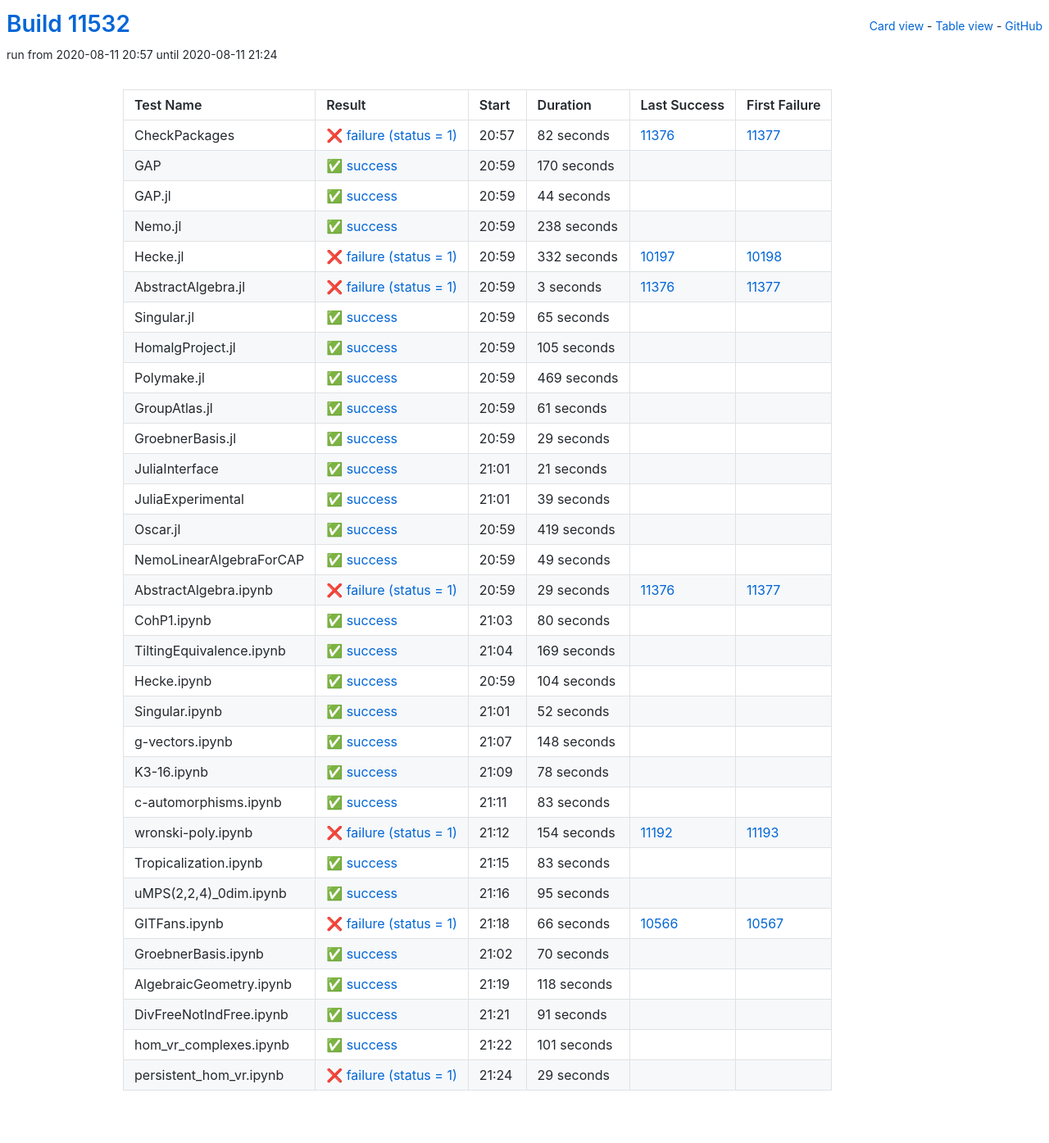
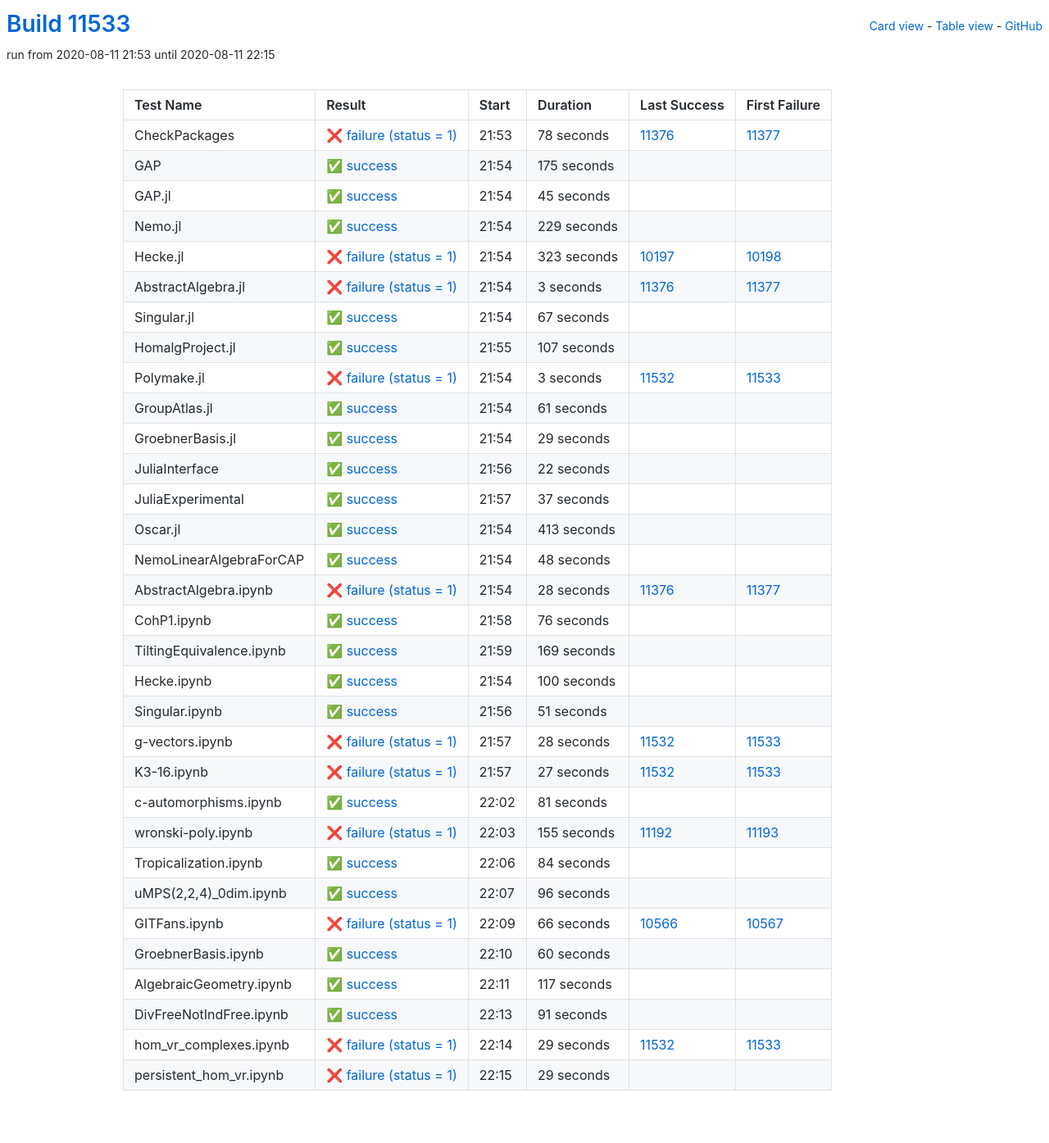
Before and after one commit to oscar-system/oscar-ci-status, a Jekyll site: the page built from table.html, in a window 1280 px wide. Shown: the whole page at 82% size. Built offline with Jekyll 4.4.1, drawn with Linux system fonts in a browser that asks for light colours.

Commit message:
Build #11533

```diff
--- a/_data/ci.yml
+++ b/_data/ci.yml
@@ -1,6 +1,6 @@
 ---
-build: 11532
-build_url: https://oscarci.mathematik.uni-kl.de/job/oscar/11532/
+build: 11533
+build_url: https://oscarci.mathematik.uni-kl.de/job/oscar/11533/
 job: oscar
 organization: oscar-system
 repo: oscar-ci-status
@@ -8,68 +8,68 @@
 tests:
 - name: CheckPackages
   id: checkpackages
-  log: https://oscarci.mathematik.uni-kl.de/job/oscar/11532/artifact/logs/build-11532/CheckPackages.log
-  start: 2020-08-11 20:57
+  log: https://oscarci.mathematik.uni-kl.de/job/oscar/11533/artifact/logs/build-11533/CheckPackages.log
+  start: 2020-08-11 21:53
   success: false
   exitcode: 1
   status: failure
-  duration: 82
+  duration: 78
   last_success: 11376
   last_success_url: https://oscarci.mathematik.uni-kl.de/job/oscar/11376/
   first_failure: 11377
   first_failure_url: https://oscarci.mathematik.uni-kl.de/job/oscar/11377/
 - name: GAP
   id: gap
-  log: https://oscarci.mathematik.uni-kl.de/job/oscar/11532/artifact/logs/build-11532/GAP.log
-  start: 2020-08-11 20:59
+  log: https://oscarci.mathematik.uni-kl.de/job/oscar/11533/artifact/logs/build-11533/GAP.log
+  start: 2020-08-11 21:54
   success: true
   exitcode: 0
   status: success
-  duration: 170
+  duration: 175
   last_success: false
   last_success_url:
   first_failure: false
   first_failure_url:
 - name: GAP.jl
   id: gap-jl
-  log: https://oscarci.mathematik.uni-kl.de/job/oscar/11532/artifact/logs/build-11532/GAP.jl.log
-  start: 2020-08-11 20:59
+  log: https://oscarci.mathematik.uni-kl.de/job/oscar/11533/artifact/logs/build-11533/GAP.jl.log
+  start: 2020-08-11 21:54
   success: true
   exitcode: 0
   status: success
-  duration: 44
+  duration: 45
   last_success: false
   last_success_url:
   first_failure: false
   first_failure_url:
 - name: Nemo.jl
   id: nemo-jl
-  log: https://oscarci.mathematik.uni-kl.de/job/oscar/11532/artifact/logs/build-11532/Nemo.jl.log
-  start: 2020-08-11 20:59
+  log: https://oscarci.mathematik.uni-kl.de/job/oscar/11533/artifact/logs/build-11533/Nemo.jl.log
+  start: 2020-08-11 21:54
   success: true
   exitcode: 0
   status: success
-  duration: 238
+  duration: 229
   last_success: false
   last_success_url:
   first_failure: false
   first_failure_url:
 - name: Hecke.jl
   id: hecke-jl
-  log: https://oscarci.mathematik.uni-kl.de/job/oscar/11532/artifact/logs/build-11532/Hecke.jl.log
-  start: 2020-08-11 20:59
+  log: https://oscarci.mathematik.uni-kl.de/job/oscar/11533/artifact/logs/build-11533/Hecke.jl.log
+  start: 2020-08-11 21:54
   success: false
   exitcode: 1
   status: failure
-  duration: 332
+  duration: 323
   last_success: 10197
   last_success_url: https://oscarci.mathematik.uni-kl.de/job/oscar/10197/
   first_failure: 10198
   first_failure_url: https://oscarci.mathematik.uni-kl.de/job/oscar/10198/
 - name: AbstractAlgebra.jl
   id: abstractalgebra-jl
-  log: https://oscarci.mathematik.uni-kl.de/job/oscar/11532/artifact/logs/build-11532/AbstractAlgebra.jl.log
-  start: 2020-08-11 20:59
+  log: https://oscarci.mathematik.uni-kl.de/job/oscar/11533/artifact/logs/build-11533/AbstractAlgebra.jl.log
+  start: 2020-08-11 21:54
   success: false
   exitcode: 1
   status: failure
@@ -80,44 +80,44 @@
   first_failure_url: https://oscarci.mathematik.uni-kl.de/job/oscar/11377/
 - name: Singular.jl
   id: singular-jl
-  log: https://oscarci.mathematik.uni-kl.de/job/oscar/11532/artifact/logs/build-11532/Singular.jl.log
-  start: 2020-08-11 20:59
+  log: https://oscarci.mathematik.uni-kl.de/job/oscar/11533/artifact/logs/build-11533/Singular.jl.log
+  start: 2020-08-11 21:54
   success: true
   exitcode: 0
   status: success
-  duration: 65
+  duration: 67
   last_success: false
   last_success_url:
   first_failure: false
   first_failure_url:
 - name: HomalgProject.jl
   id: homalgproject-jl
-  log: https://oscarci.mathematik.uni-kl.de/job/oscar/11532/artifact/logs/build-11532/HomalgProject.jl.log
-  start: 2020-08-11 20:59
+  log: https://oscarci.mathematik.uni-kl.de/job/oscar/11533/artifact/logs/build-11533/HomalgProject.jl.log
+  start: 2020-08-11 21:55
   success: true
   exitcode: 0
   status: success
-  duration: 105
+  duration: 107
   last_success: false
   last_success_url:
   first_failure: false
   first_failure_url:
 - name: Polymake.jl
   id: polymake-jl
-  log: https://oscarci.mathematik.uni-kl.de/job/oscar/11532/artifact/logs/build-11532/Polymake.jl.log
-  start: 2020-08-11 20:59
-  success: true
-  exitcode: 0
-  status: success
-  duration: 469
-  last_success: false
-  last_success_url:
-  first_failure: false
-  first_failure_url:
+  log: https://oscarci.mathematik.uni-kl.de/job/oscar/11533/artifact/logs/build-11533/Polymake.jl.log
+  start: 2020-08-11 21:54
+  success: false
+  exitcode: 1
+  status: failure
+  duration: 3
+  last_success: 11532
+  last_success_url: https://oscarci.mathematik.uni-kl.de/job/oscar/11532/
+  first_failure: 11533
+  first_failure_url: https://oscarci.mathematik.uni-kl.de/job/oscar/11533/
 - name: GroupAtlas.jl
   id: groupatlas-jl
-  log: https://oscarci.mathematik.uni-kl.de/job/oscar/11532/artifact/logs/build-11532/GroupAtlas.jl.log
-  start: 2020-08-11 20:59
+  log: https://oscarci.mathematik.uni-kl.de/job/oscar/11533/artifact/logs/build-11533/GroupAtlas.jl.log
+  start: 2020-08-11 21:54
   success: true
   exitcode: 0
   status: success
@@ -128,8 +128,8 @@
   first_failure_url:
 - name: GroebnerBasis.jl
   id: groebnerbasis-jl
-  log: https://oscarci.mathematik.uni-kl.de/job/oscar/11532/artifact/logs/build-11532/GroebnerBasis.jl.log
-  start: 2020-08-11 20:59
+  log: https://oscarci.mathematik.uni-kl.de/job/oscar/11533/artifact/logs/build-11533/GroebnerBasis.jl.log
+  start: 2020-08-11 21:54
   success: true
   exitcode: 0
   status: success
@@ -140,80 +140,80 @@
   first_failure_url:
 - name: JuliaInterface
   id: juliainterface
-  log: https://oscarci.mathematik.uni-kl.de/job/oscar/11532/artifact/logs/build-11532/JuliaInterface.log
-  start: 2020-08-11 21:01
+  log: https://oscarci.mathematik.uni-kl.de/job/oscar/11533/artifact/logs/build-11533/JuliaInterface.log
+  start: 2020-08-11 21:56
   success: true
   exitcode: 0
   status: success
-  duration: 21
+  duration: 22
   last_success: false
   last_success_url:
   first_failure: false
   first_failure_url:
 - name: JuliaExperimental
   id: juliaexperimental
-  log: https://oscarci.mathematik.uni-kl.de/job/oscar/11532/artifact/logs/build-11532/JuliaExperimental.log
-  start: 2020-08-11 21:01
+  log: https://oscarci.mathematik.uni-kl.de/job/oscar/11533/artifact/logs/build-11533/JuliaExperimental.log
+  start: 2020-08-11 21:57
   success: true
   exitcode: 0
   status: success
-  duration: 39
+  duration: 37
   last_success: false
   last_success_url:
   first_failure: false
   first_failure_url:
 - name: Oscar.jl
   id: oscar-jl
-  log: https://oscarci.mathematik.uni-kl.de/job/oscar/11532/artifact/logs/build-11532/Oscar.jl.log
-  start: 2020-08-11 20:59
+  log: https://oscarci.mathematik.uni-kl.de/job/oscar/11533/artifact/logs/build-11533/Oscar.jl.log
+  start: 2020-08-11 21:54
   success: true
   exitcode: 0
   status: success
-  duration: 419
+  duration: 413
   last_success: false
   last_success_url:
   first_failure: false
   first_failure_url:
 - name: NemoLinearAlgebraForCAP
   id: nemolinearalgebraforcap
-  log: https://oscarci.mathematik.uni-kl.de/job/oscar/11532/artifact/logs/build-11532/NemoLinearAlgebraForCAP.log
-  start: 2020-08-11 20:59
+  log: https://oscarci.mathematik.uni-kl.de/job/oscar/11533/artifact/logs/build-11533/NemoLinearAlgebraForCAP.log
+  start: 2020-08-11 21:54
   success: true
   exitcode: 0
   status: success
-  duration: 49
+  duration: 48
   last_success: false
   last_success_url:
   first_failure: false
   first_failure_url:
 - name: AbstractAlgebra.ipynb
   id: abstractalgebra-ipynb
-  log: https://oscarci.mathematik.uni-kl.de/job/oscar/11532/artifact/logs/build-11532/AbstractAlgebra.ipynb.log
-  start: 2020-08-11 20:59
+  log: https://oscarci.mathematik.uni-kl.de/job/oscar/11533/artifact/logs/build-11533/AbstractAlgebra.ipynb.log
+  start: 2020-08-11 21:54
   success: false
   exitcode: 1
   status: failure
-  duration: 29
+  duration: 28
   last_success: 11376
   last_success_url: https://oscarci.mathematik.uni-kl.de/job/oscar/11376/
   first_failure: 11377
   first_failure_url: https://oscarci.mathematik.uni-kl.de/job/oscar/11377/
 - name: CohP1.ipynb
   id: cohp1-ipynb
-  log: https://oscarci.mathematik.uni-kl.de/job/oscar/11532/artifact/logs/build-11532/CohP1.ipynb.log
-  start: 2020-08-11 21:03
+  log: https://oscarci.mathematik.uni-kl.de/job/oscar/11533/artifact/logs/build-11533/CohP1.ipynb.log
+  start: 2020-08-11 21:58
   success: true
   exitcode: 0
   status: success
-  duration: 80
+  duration: 76
   last_success: false
   last_success_url:
   first_failure: false
   first_failure_url:
 - name: TiltingEquivalence.ipynb
   id: tiltingequivalence-ipynb
-  log: https://oscarci.mathematik.uni-kl.de/job/oscar/11532/artifact/logs/build-11532/TiltingEquivalence.ipynb.log
-  start: 2020-08-11 21:04
+  log: https://oscarci.mathematik.uni-kl.de/job/oscar/11533/artifact/logs/build-11533/TiltingEquivalence.ipynb.log
+  start: 2020-08-11 21:59
   success: true
   exitcode: 0
   status: success
@@ -224,104 +224,104 @@
   first_failure_url:
 - name: Hecke.ipynb
   id: hecke-ipynb
-  log: https://oscarci.mathematik.uni-kl.de/job/oscar/11532/artifact/logs/build-11532/Hecke.ipynb.log
-  start: 2020-08-11 20:59
+  log: https://oscarci.mathematik.uni-kl.de/job/oscar/11533/artifact/logs/build-11533/Hecke.ipynb.log
+  start: 2020-08-11 21:54
   success: true
   exitcode: 0
   status: success
-  duration: 104
+  duration: 100
   last_success: false
   last_success_url:
   first_failure: false
   first_failure_url:
 - name: Singular.ipynb
   id: singular-ipynb
-  log: https://oscarci.mathematik.uni-kl.de/job/oscar/11532/artifact/logs/build-11532/Singular.ipynb.log
-  start: 2020-08-11 21:01
+  log: https://oscarci.mathematik.uni-kl.de/job/oscar/11533/artifact/logs/build-11533/Singular.ipynb.log
+  start: 2020-08-11 21:56
   success: true
   exitcode: 0
   status: success
-  duration: 52
+  duration: 51
   last_success: false
   last_success_url:
   first_failure: false
   first_failure_url:
 - name: g-vectors.ipynb
   id: g-vectors-ipynb
-  log: https://oscarci.mathematik.uni-kl.de/job/oscar/11532/artifact/logs/build-11532/g-vectors.ipynb.log
-  start: 2020-08-11 21:07
+  log: https://oscarci.mathematik.uni-kl.de/job/oscar/11533/artifact/logs/build-11533/g-vectors.ipynb.log
+  start: 2020-08-11 21:57
+  success: false
+  exitcode: 1
+  status: failure
+  duration: 28
+  last_success: 11532
+  last_success_url: https://oscarci.mathematik.uni-kl.de/job/oscar/11532/
+  first_failure: 11533
+  first_failure_url: https://oscarci.mathematik.uni-kl.de/job/oscar/11533/
+- name: K3-16.ipynb
+  id: k3-16-ipynb
+  log: https://oscarci.mathematik.uni-kl.de/job/oscar/11533/artifact/logs/build-11533/K3-16.ipynb.log
+  start: 2020-08-11 21:57
+  success: false
+  exitcode: 1
+  status: failure
+  duration: 27
+  last_success: 11532
+  last_success_url: https://oscarci.mathematik.uni-kl.de/job/oscar/11532/
+  first_failure: 11533
+  first_failure_url: https://oscarci.mathematik.uni-kl.de/job/oscar/11533/
+- name: c-automorphisms.ipynb
+  id: c-automorphisms-ipynb
+  log: https://oscarci.mathematik.uni-kl.de/job/oscar/11533/artifact/logs/build-11533/c-automorphisms.ipynb.log
+  start: 2020-08-11 22:02
   success: true
   exitcode: 0
   status: success
-  duration: 148
-  last_success: false
-  last_success_url:
-  first_failure: false
-  first_failure_url:
-- name: K3-16.ipynb
-  id: k3-16-ipynb
-  log: https://oscarci.mathematik.uni-kl.de/job/oscar/11532/artifact/logs/build-11532/K3-16.ipynb.log
-  start: 2020-08-11 21:09
-  success: true
-  exitcode: 0
-  status: success
-  duration: 78
-  last_success: false
-  last_success_url:
-  first_failure: false
-  first_failure_url:
-- name: c-automorphisms.ipynb
-  id: c-automorphisms-ipynb
-  log: https://oscarci.mathematik.uni-kl.de/job/oscar/11532/artifact/logs/build-11532/c-automorphisms.ipynb.log
-  start: 2020-08-11 21:11
-  success: true
-  exitcode: 0
-  status: success
-  duration: 83
+  duration: 81
   last_success: false
   last_success_url:
   first_failure: false
   first_failure_url:
 - name: wronski-poly.ipynb
   id: wronski-poly-ipynb
-  log: https://oscarci.mathematik.uni-kl.de/job/oscar/11532/artifact/logs/build-11532/wronski-poly.ipynb.log
-  start: 2020-08-11 21:12
+  log: https://oscarci.mathematik.uni-kl.de/job/oscar/11533/artifact/logs/build-11533/wronski-poly.ipynb.log
+  start: 2020-08-11 22:03
   success: false
   exitcode: 1
   status: failure
-  duration: 154
+  duration: 155
   last_success: 11192
   last_success_url: https://oscarci.mathematik.uni-kl.de/job/oscar/11192/
   first_failure: 11193
   first_failure_url: https://oscarci.mathematik.uni-kl.de/job/oscar/11193/
 - name: Tropicalization.ipynb
   id: tropicalization-ipynb
-  log: https://oscarci.mathematik.uni-kl.de/job/oscar/11532/artifact/logs/build-11532/Tropicalization.ipynb.log
-  start: 2020-08-11 21:15
+  log: https://oscarci.mathematik.uni-kl.de/job/oscar/11533/artifact/logs/build-11533/Tropicalization.ipynb.log
+  start: 2020-08-11 22:06
   success: true
   exitcode: 0
   status: success
-  duration: 83
+  duration: 84
   last_success: false
   last_success_url:
   first_failure: false
   first_failure_url:
 - name: uMPS(2,2,4)_0dim.ipynb
   id: umps-2-2-4-0dim-ipynb
-  log: https://oscarci.mathematik.uni-kl.de/job/oscar/11532/artifact/logs/build-11532/uMPS-2-2-4-_0dim.ipynb.log
-  start: 2020-08-11 21:16
+  log: https://oscarci.mathematik.uni-kl.de/job/oscar/11533/artifact/logs/build-11533/uMPS-2-2-4-_0dim.ipynb.log
+  start: 2020-08-11 22:07
   success: true
   exitcode: 0
   status: success
-  duration: 95
+  duration: 96
   last_success: false
   last_success_url:
   first_failure: false
   first_failure_url:
 - name: GITFans.ipynb
   id: gitfans-ipynb
-  log: https://oscarci.mathematik.uni-kl.de/job/oscar/11532/artifact/logs/build-11532/GITFans.ipynb.log
-  start: 2020-08-11 21:18
+  log: https://oscarci.mathematik.uni-kl.de/job/oscar/11533/artifact/logs/build-11533/GITFans.ipynb.log
+  start: 2020-08-11 22:09
   success: false
   exitcode: 1
   status: failure
@@ -332,32 +332,32 @@
   first_failure_url: https://oscarci.mathematik.uni-kl.de/job/oscar/10567/
 - name: GroebnerBasis.ipynb
   id: groebnerbasis-ipynb
-  log: https://oscarci.mathematik.uni-kl.de/job/oscar/11532/artifact/logs/build-11532/GroebnerBasis.ipynb.log
-  start: 2020-08-11 21:02
+  log: https://oscarci.mathematik.uni-kl.de/job/oscar/11533/artifact/logs/build-11533/GroebnerBasis.ipynb.log
+  start: 2020-08-11 22:10
   success: true
   exitcode: 0
   status: success
-  duration: 70
+  duration: 60
   last_success: false
   last_success_url:
   first_failure: false
   first_failure_url:
 - name: AlgebraicGeometry.ipynb
   id: algebraicgeometry-ipynb
-  log: https://oscarci.mathematik.uni-kl.de/job/oscar/11532/artifact/logs/build-11532/AlgebraicGeometry.ipynb.log
-  start: 2020-08-11 21:19
+  log: https://oscarci.mathematik.uni-kl.de/job/oscar/11533/artifact/logs/build-11533/AlgebraicGeometry.ipynb.log
+  start: 2020-08-11 22:11
   success: true
   exitcode: 0
   status: success
-  duration: 118
+  duration: 117
   last_success: false
   last_success_url:
   first_failure: false
   first_failure_url:
 - name: DivFreeNotIndFree.ipynb
   id: divfreenotindfree-ipynb
-  log: https://oscarci.mathematik.uni-kl.de/job/oscar/11532/artifact/logs/build-11532/DivFreeNotIndFree.ipynb.log
-  start: 2020-08-11 21:21
+  log: https://oscarci.mathematik.uni-kl.de/job/oscar/11533/artifact/logs/build-11533/DivFreeNotIndFree.ipynb.log
+  start: 2020-08-11 22:13
   success: true
   exitcode: 0
   status: success
@@ -368,20 +368,20 @@
   first_failure_url:
 - name: hom_vr_complexes.ipynb
   id: hom-vr-complexes-ipynb
-  log: https://oscarci.mathematik.uni-kl.de/job/oscar/11532/artifact/logs/build-11532/hom_vr_complexes.ipynb.log
-  start: 2020-08-11 21:22
-  success: true
-  exitcode: 0
-  status: success
-  duration: 101
-  last_success: false
-  last_success_url:
-  first_failure: false
-  first_failure_url:
+  log: https://oscarci.mathematik.uni-kl.de/job/oscar/11533/artifact/logs/build-11533/hom_vr_complexes.ipynb.log
+  start: 2020-08-11 22:14
+  success: false
+  exitcode: 1
+  status: failure
+  duration: 29
+  last_success: 11532
+  last_success_url: https://oscarci.mathematik.uni-kl.de/job/oscar/11532/
+  first_failure: 11533
+  first_failure_url: https://oscarci.mathematik.uni-kl.de/job/oscar/11533/
 - name: persistent_hom_vr.ipynb
   id: persistent-hom-vr-ipynb
-  log: https://oscarci.mathematik.uni-kl.de/job/oscar/11532/artifact/logs/build-11532/persistent_hom_vr.ipynb.log
-  start: 2020-08-11 21:24
+  log: https://oscarci.mathematik.uni-kl.de/job/oscar/11533/artifact/logs/build-11533/persistent_hom_vr.ipynb.log
+  start: 2020-08-11 22:15
   success: false
   exitcode: 1
   status: failure
```
Also changed, not shown: README.md.
